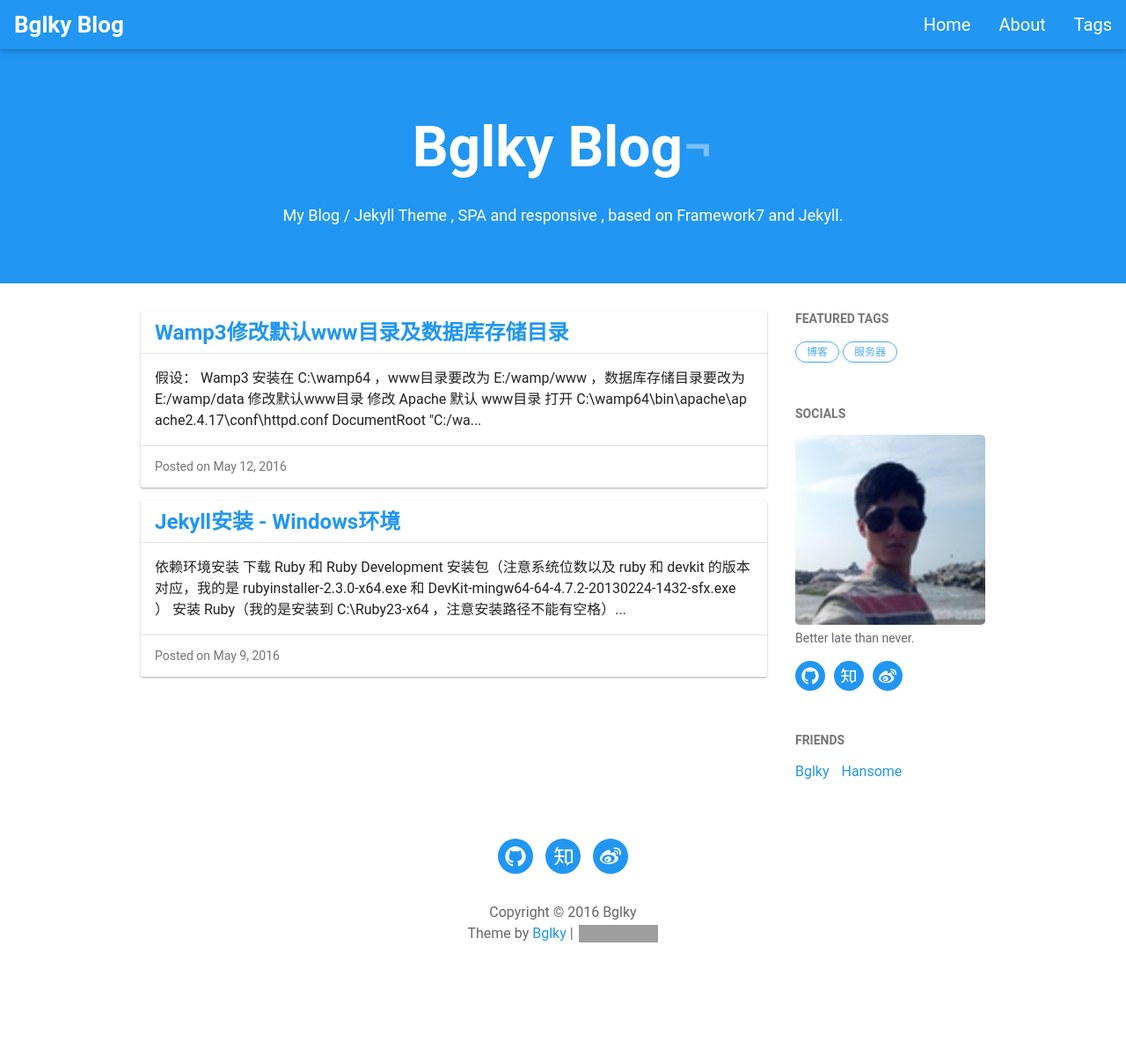
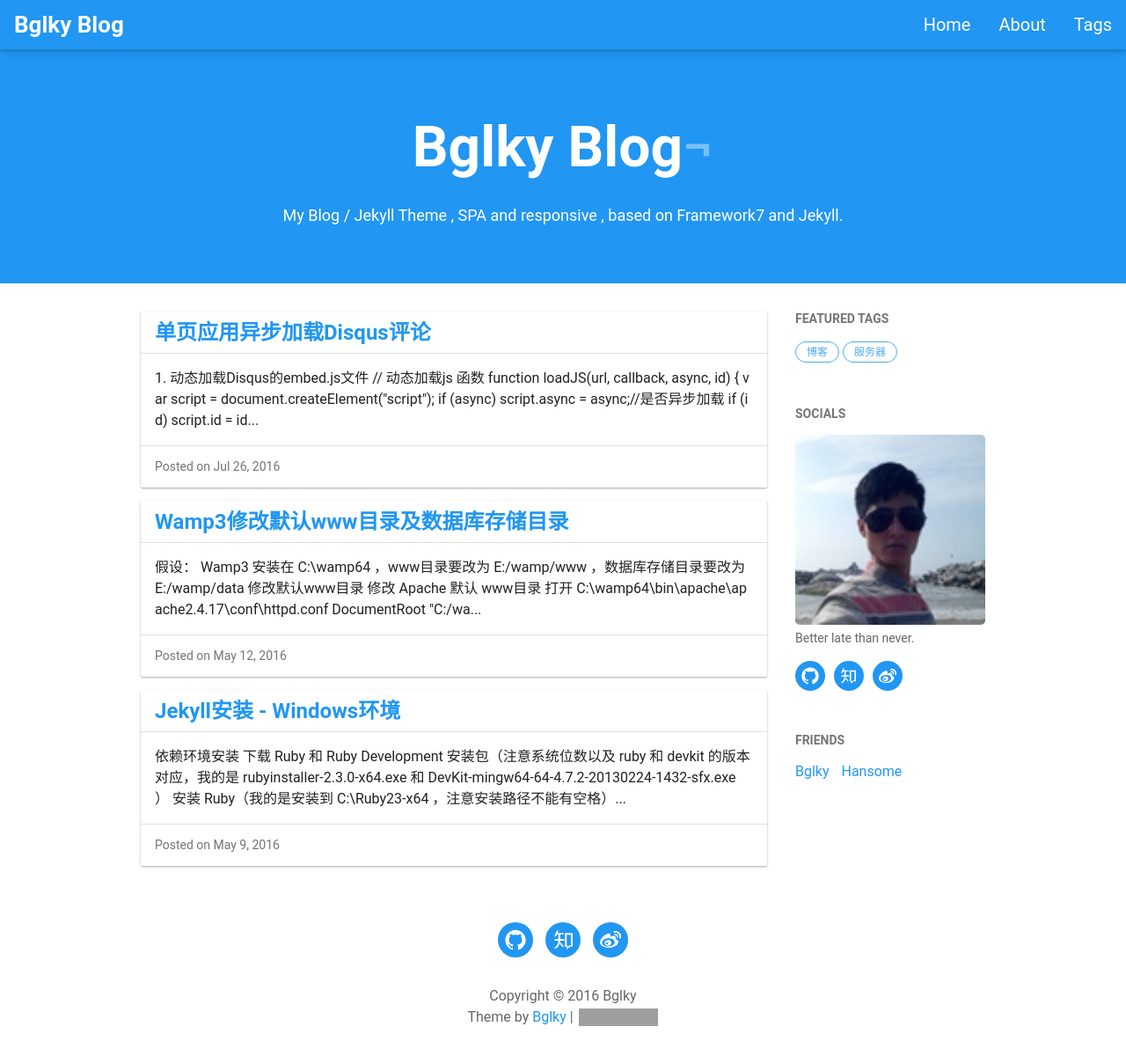
Before and after one commit to bglky/bglky.github.io, a Jekyll site: the page built from index.html, in a window 1280 px wide. Shown: the whole page at 88% size. Built offline with Jekyll 4.4.1, drawn with Linux system fonts in a browser that asks for light colours; the list of posts is cut into pages by our own code; comment, search, counter and statistics services are not loaded; some of the changed lines change nothing that is shown; grey boxes are pictures that could not be loaded.

Commit message:
add favicon ico and post

````diff
--- a/_includes/head.html
+++ b/_includes/head.html
@@ -12,14 +12,13 @@
 	<meta name="copyright" content="周炳光,bglky">
 	<meta name="keywords" content="{{ site.keywords }}">
 	<meta name="description" content="{% if page.excerpt %}{{ page.excerpt | strip_html | strip_newlines | truncate: 160 }}{% else %}{{ site.description }}{% endif %}">
-
 	{% if site.disqus_username %}
 	<meta name="disqus_username" content="{{ site.disqus_username }}">
 	{% endif %}
 	{% if site.ba_track_id %}
 	<meta name="ba_track_id" content="{{ site.ba_track_id }}">
 	{% endif %}
-
+	<link rel="shortcut icon" href="{{ site.baseurl }}/img/favicon.ico">
 	<title>{% if page.title %}{{ page.title }} - {{ site.SEOTitle }}{% else %}{{ site.SEOTitle }}{% endif %}</title>
 
 	<!-- Path to Framework7 Library CSS, Material Theme -->
--- /dev/null
+++ b/_posts/2016-07-27-SPA-load-disqus.markdown
@@ -0,0 +1,88 @@
+---
+layout:     post
+title:      "单页应用异步加载Disqus评论"
+subtitle:   "\"Loading Disqus asynchronously on SPA.\""
+date:       2016-07-26 23:25:07 +0800
+author:     "Bglky"
+tags:
+    - 博客
+---
+
+### 1. 动态加载Disqus的embed.js文件
+
+``` javascript
+
+// 动态加载js 函数
+function loadJS(url, callback, async, id) {
+	var script = document.createElement("script");
+	if (async) script.async = async;//是否异步加载
+	if (id) script.id = id;
+	script.src = url;
+	if (callback) {//加载完毕回调函数
+
+		//方法1：IE8及以下不支持addEventListener
+		script.addEventListener("load", function(e) {
+			callback(null, e);
+		}, false);
+
+		//方法2：兼容IE6/7/8
+		/*
+		if (script.readyState) {
+			script.onreadystatechange = function () {
+				if (script.readyState == "loaded" || script.readyState == "complete") {
+					script.onreadystatechange = null;
+					callback();
+				}
+			};
+		} else {
+			script.onload = function () {
+				callback();
+			};
+		}
+		*/
+
+	}
+	(document.getElementsByTagName("head")[0] || document.getElementsByTagName("body")[0]).appendChild(script);
+}
+
+// 动态加载embed.js,把disqus_username改成你自己的
+loadJS("http://disqus_username.disqus.com/embed.js", function() { /*加载完回调函数*/ }, true, "disqus");
+
+```
+
+
+### 2. 异步加载Disqus的评论
+
+``` javascript
+
+DISQUS.reset({
+	reload: true,
+	config: function() {
+		this.page.identifier = "填写页面的id";
+		this.page.url = "填写页面的url";
+		this.page.title = "填写页面的标题";
+		this.language = "填写Disqus界面的语言";//中文是zh , 英文是en
+	}
+});
+
+```
+
+### 3. 单页应用如何加载Disqus
+
+#### 主要思路：
+
+1. 在首次访问有评论的页面时 动态加载embed.js，并且回调DISQUS.reset()。
+2. 后续访问有评论的页面时直接DISQUS.reset()。
+
+#### 具体实施：
+
+具体可参照[我blog的代码][3]
+
+### 相关参考
+- [Using Disqus on AJAX sites][1]
+- [ An example DISQUS.reset recipe][2]
+
+
+[1]:https://help.disqus.com/customer/portal/articles/472107-using-disqus-on-ajax-sites
+[2]:https://github.com/disqus/DISQUS-API-Recipes/blob/master/snippets/js/disqus-reset/disqus_reset.html
+[3]:https://github.com/bglky/bglky.github.io/blob/master/js/my-app.js
--- a/js/my-app.js
+++ b/js/my-app.js
@@ -93,13 +93,13 @@
 
 
 (function() {
-	$$("article a[href^='http']").addClass("external");
+	$$("article a[href^='http']").addClass("external").attr("target","_blank");
 	checkDisqus();
 	loadBA();
 })();
 
 $$(document).on('pageAfterAnimation', '.page', function() {
-	$$("article a[href^='http']").addClass("external"); //博文里的外部链接添加class="external"
+	$$("article a[href^='http']").addClass("external").attr("target","_blank"); //博文里的外部链接添加class="external"
 	checkDisqus();
 //	loadBA();
 })
````
Also changed, not shown: img/favicon.ico (added).
